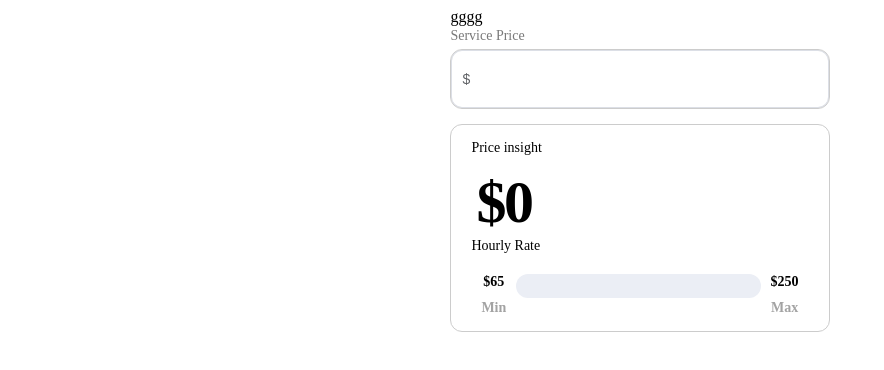
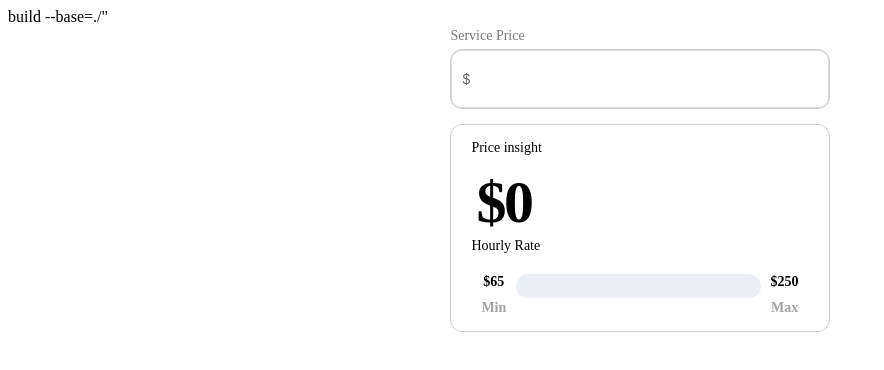
Before and after one commit to abanoub2017/priceTask, a Vue app: page / in a window 1280 px wide. Shown: the top 370 px of the page, without its empty margins (0-884 px from the left). Built offline with nearby package versions, Linux system fonts and the light colour scheme.

Commit message:
fix github deploy

```diff
--- a/src/App.vue
+++ b/src/App.vue
@@ -2,6 +2,7 @@
 </script>
 
 <template>
+   build --base=./"
   <RouterView />
 </template>
 
--- a/src/views/HomeView.vue
+++ b/src/views/HomeView.vue
@@ -1,6 +1,5 @@
 <template>
   <main>
-    gggg
     <AbInput/>
     <AbCard/>
   </main>
```
